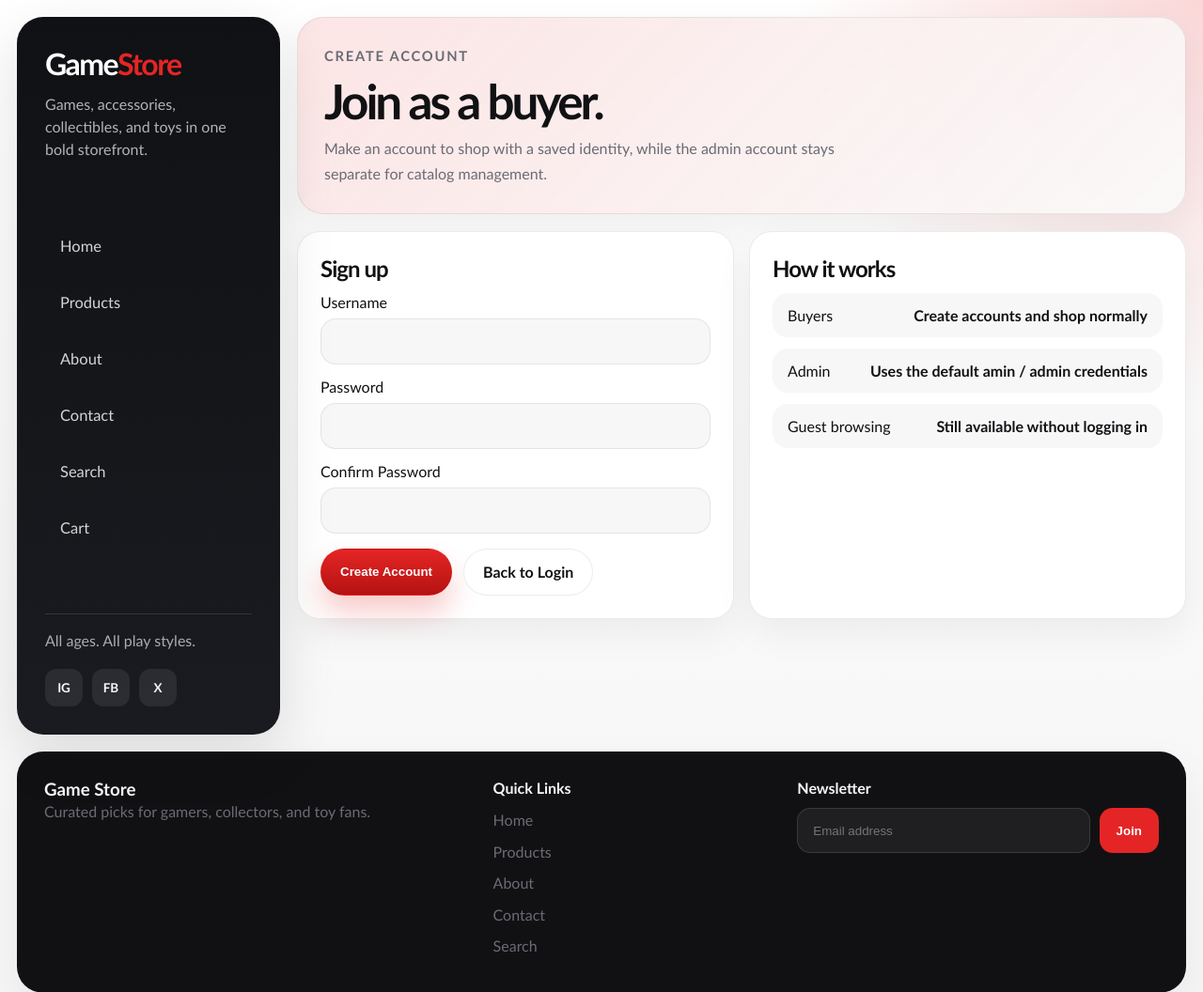
After one commit to malakafifii/Web-Programming--Game-Store, a PHP site: page /register.php in a window 1280 px wide. The commit adds this page. Shown: the top 1056 px of the page at 94% size. Run offline with PHP 8.4, Linux system fonts and the light colour scheme.

Commit message:
login, register, add items working. website needs to look organized and fix bugs and remove extras made by AI

```diff
--- a/Game Store/includes/db.php
+++ b/Game Store/includes/db.php
@@ -1,4 +1,8 @@
 <?php
+if (session_status() === PHP_SESSION_NONE) {
+    session_start();
+}
+
 $__dbConfig = [
     'host' => 'localhost',
     'dbname' => 'toy_store',
@@ -30,7 +34,7 @@ function db(): PDO
     return $pdo;
 }
 
-function getProducts(int $limit = null): array
+function getProducts(?int $limit = null): array
 {
     $sql = 'SELECT * FROM products ORDER BY id ASC';
     if ($limit !== null) {
@@ -41,6 +45,23 @@ function getProducts(int $limit = null): array
         $stmt->bindValue(':limit', $limit, PDO::PARAM_INT);
     }
     $stmt->execute();
+    return $stmt->fetchAll();
+}
+
+function getCategories(): array
+{
+    $stmt = db()->query('SELECT DISTINCT category FROM products ORDER BY category ASC');
+    return array_column($stmt->fetchAll(), 'category');
+}
+
+function getProductsByCategory(?string $category = null): array
+{
+    if ($category === null || $category === '') {
+        return getProducts();
+    }
+
+    $stmt = db()->prepare('SELECT * FROM products WHERE category = :category ORDER BY id ASC');
+    $stmt->execute(['category' => $category]);
     return $stmt->fetchAll();
 }
 
@@ -71,3 +92,152 @@ function getFeaturedProducts(int $limit = 4): array
 {
     return getProducts($limit);
 }
+
+function ensureAuthTables(): void
+{
+    db()->exec(
+        'CREATE TABLE IF NOT EXISTS users (
+            id INT AUTO_INCREMENT PRIMARY KEY,
+            username VARCHAR(100) NOT NULL UNIQUE,
+            password_hash VARCHAR(255) NOT NULL,
+            role ENUM("admin", "buyer") NOT NULL DEFAULT "buyer",
+            created_at TIMESTAMP DEFAULT CURRENT_TIMESTAMP
+        ) ENGINE=InnoDB DEFAULT CHARSET=utf8mb4'
+    );
+
+    $adminUsername = 'amin';
+    $adminPassword = 'admin';
+    $stmt = db()->prepare('INSERT IGNORE INTO users (username, password_hash, role) VALUES (:username, :password_hash, :role)');
+    $stmt->execute([
+        'username' => $adminUsername,
+        'password_hash' => password_hash($adminPassword, PASSWORD_DEFAULT),
+        'role' => 'admin',
+    ]);
+}
+
+ensureAuthTables();
+
+function getUserByUsername(string $username): ?array
+{
+    $stmt = db()->prepare('SELECT * FROM users WHERE username = :username LIMIT 1');
+    $stmt->execute(['username' => $username]);
+    $user = $stmt->fetch();
+
+    return $user !== false ? $user : null;
+}
+
+function createBuyerAccount(string $username, string $password): int
+{
+    $username = trim($username);
+    $password = trim($password);
+
+    if ($username === '' || $password === '') {
+        throw new InvalidArgumentException('Username and password are required.');
+    }
+
+    if (getUserByUsername($username) !== null) {
+        throw new InvalidArgumentException('That username is already taken.');
+    }
+
+    $stmt = db()->prepare('INSERT INTO users (username, password_hash, role) VALUES (:username, :password_hash, :role)');
+    $stmt->execute([
+        'username' => $username,
+        'password_hash' => password_hash($password, PASSWORD_DEFAULT),
+        'role' => 'buyer',
+    ]);
+
+    return (int) db()->lastInsertId();
+}
+
+function authenticateUser(string $username, string $password): ?array
+{
+    $user = getUserByUsername($username);
+    if ($user === null) {
+        return null;
+    }
+
+    if (!password_verify($password, $user['password_hash'])) {
+        return null;
+    }
+
+    return $user;
+}
+
+function normalizeSlug(string $value): string
+{
+    $slug = strtolower(trim($value));
+    $slug = preg_replace('/[^a-z0-9]+/i', '-', $slug);
+    $slug = trim($slug, '-');
+
+    return $slug !== '' ? $slug : 'product';
+}
+
+function slugExists(string $slug): bool
+{
+    $stmt = db()->prepare('SELECT 1 FROM products WHERE slug = :slug LIMIT 1');
+    $stmt->execute(['slug' => $slug]);
+    return $stmt->fetchColumn() !== false;
+}
+
+function makeUniqueSlug(string $value): string
+{
+    $baseSlug = normalizeSlug($value);
+    $slug = $baseSlug;
+    $suffix = 2;
+
+    while (slugExists($slug)) {
+        $slug = $baseSlug . '-' . $suffix;
+        $suffix++;
+    }
+
+    return $slug;
+}
+
+function createProduct(array $productData): int
+{
+    $name = trim($productData['name'] ?? '');
+    $shortDescription = trim($productData['short_description'] ?? '');
+    $description = trim($productData['description'] ?? '');
+    $price = (float) ($productData['price'] ?? 0);
+    $category = trim($productData['category'] ?? '');
+    $sku = trim($productData['sku'] ?? '');
+    $slug = trim($productData['slug'] ?? '');
+
+    if ($name === '' || $shortDescription === '' || $description === '' || $category === '') {
+        throw new InvalidArgumentException('All product fields except SKU are required.');
+    }
+
+    if ($price <= 0) {
+        throw new InvalidArgumentException('Price must be greater than zero.');
+    }
+
+    $slug = $slug !== '' ? normalizeSlug($slug) : makeUniqueSlug($name);
+    if ($slug === '') {
+        $slug = makeUniqueSlug($name);
+    }
+
+    if (slugExists($slug)) {
+        $slug = makeUniqueSlug($slug);
+    }
+
+    $stmt = db()->prepare(
+        'INSERT INTO products (slug, name, short_description, description, price, category, sku)
+         VALUES (:slug, :name, :short_description, :description, :price, :category, :sku)'
+    );
+    $stmt->execute([
+        'slug' => $slug,
+        'name' => $name,
+        'short_description' => $shortDescription,
+        'description' => $description,
+        'price' => $price,
+        'category' => $category,
+        'sku' => $sku !== '' ? $sku : null,
+    ]);
+
+    return (int) db()->lastInsertId();
+}
+
+function isAdmin(): bool
+{
+    return !empty($_SESSION['user_role']) && $_SESSION['user_role'] === 'admin';
+}
--- a/Game Store/includes/header.php
+++ b/Game Store/includes/header.php
@@ -1,4 +1,4 @@
-<?php session_start();
+<?php
 require_once __DIR__ . '/db.php';
 
 if (isset($_GET['add_to_cart']) && !empty($_GET['product'])) {
--- a/Game Store/includes/inc.php
+++ b/Game Store/includes/inc.php
@@ -6,6 +6,7 @@
     <div class="topbar-icons">
         <?php if(isset($_SESSION['user'])): ?>
             <span class="welcome-text">Hello, <?php echo htmlspecialchars($_SESSION['user']); ?></span>
+            <a href="logout.php">Logout</a>
         <?php else: ?>
             <a href="login.php">Login</a>
         <?php endif; ?>
--- a/Game Store/includes/sidebar.php
+++ b/Game Store/includes/sidebar.php
@@ -10,6 +10,9 @@
     <nav class="sidebar-nav" aria-label="Primary">
         <a href="index.php" class="<?php echo $currentPage === 'index.php' ? 'active' : ''; ?>">Home</a>
         <a href="products.php" class="<?php echo $currentPage === 'products.php' ? 'active' : ''; ?>">Products</a>
+        <?php if (isAdmin()): ?>
+            <a href="admin.php" class="<?php echo $currentPage === 'admin.php' ? 'active' : ''; ?>">Add Products</a>
+        <?php endif; ?>
         <a href="about.php" class="<?php echo $currentPage === 'about.php' ? 'active' : ''; ?>">About</a>
         <a href="contact.php" class="<?php echo $currentPage === 'contact.php' ? 'active' : ''; ?>">Contact</a>
         <a href="search.php" class="<?php echo $currentPage === 'search.php' ? 'active' : ''; ?>">Search</a>
--- /dev/null
+++ b/Game Store/register.php
@@ -0,0 +1,71 @@
+<?php
+require_once __DIR__ . '/includes/db.php';
+
+$registerError = '';
+$registerSuccess = '';
+
+if ($_SERVER['REQUEST_METHOD'] === 'POST') {
+	$username = trim($_POST['username'] ?? '');
+	$password = trim($_POST['password'] ?? '');
+	$confirmPassword = trim($_POST['confirm_password'] ?? '');
+
+	if ($password !== $confirmPassword) {
+		$registerError = 'Passwords do not match.';
+	} else {
+		try {
+			createBuyerAccount($username, $password);
+			$_SESSION['success_message'] = 'Account created successfully! You can now log in.';
+			header('Location: login.php');
+			exit;
+		} catch (Throwable $exception) {
+			$registerError = $exception->getMessage();
+		}
+	}
+}
+
+include 'includes/header.php';
+?>
+
+<div class="layout">
+	<?php include 'includes/sidebar.php'; ?>
+
+	<main class="main-pane">
+		<section class="page-hero">
+			<p class="eyebrow">Create account</p>
+			<h1>Join as a buyer.</h1>
+			<p>Make an account to shop with a saved identity, while the admin account stays separate for catalog management.</p>
+		</section>
+
+		<section class="content-grid">
+			<form class="form-panel two-col" action="register.php" method="post">
+				<h2>Sign up</h2>
+				<?php if ($registerSuccess !== ''): ?>
+					<p class="form-success"><?php echo htmlspecialchars($registerSuccess); ?></p>
+				<?php endif; ?>
+				<?php if ($registerError !== ''): ?>
+					<p class="form-error"><?php echo htmlspecialchars($registerError); ?></p>
+				<?php endif; ?>
+				<div class="form-grid">
+					<label class="field full-col">Username<input type="text" name="username" required></label>
+					<label class="field full-col">Password<input type="password" name="password" required></label>
+					<label class="field full-col">Confirm Password<input type="password" name="confirm_password" required></label>
+				</div>
+				<div class="form-actions">
+					<button class="btn btn-primary" type="submit">Create Account</button>
+					<a class="btn btn-secondary" href="login.php">Back to Login</a>
+				</div>
+			</form>
+
+			<aside class="panel two-col">
+				<h2>How it works</h2>
+				<ul class="stack-list">
+					<li><span>Buyers</span><strong>Create accounts and shop normally</strong></li>
+					<li><span>Admin</span><strong>Uses the default amin / admin credentials</strong></li>
+					<li><span>Guest browsing</span><strong>Still available without logging in</strong></li>
+				</ul>
+			</aside>
+		</section>
+	</main>
+</div>
+
+<?php include 'includes/footer.php'; ?>
```
Also changed, not shown: Game Store/admin.php (added, +84 -0 lines), Game Store/db_schema.sql (+8 -9 lines), Game Store/index.php (+8 -1 lines), Game Store/login.php (+39 -13 lines), Game Store/logout.php (added, +14 -0 lines), Game Store/products.php (+27 -4 lines).
